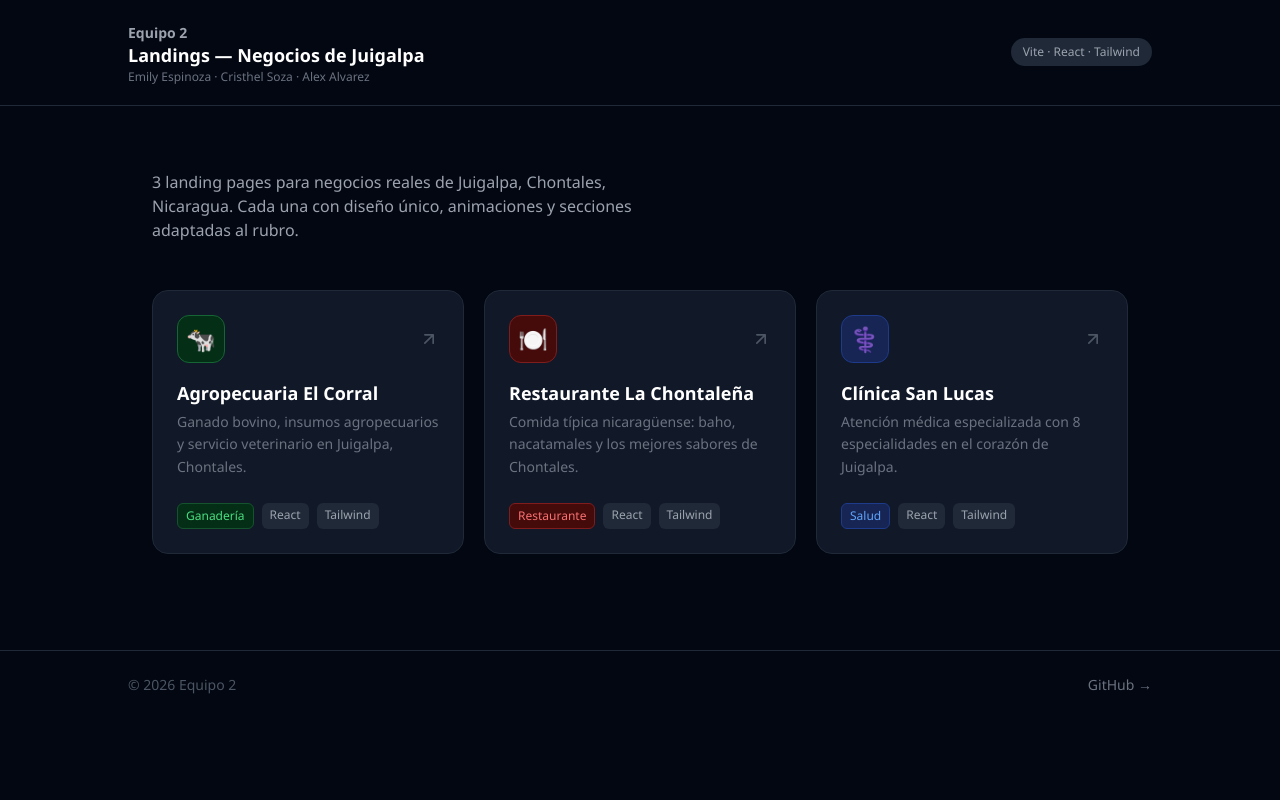
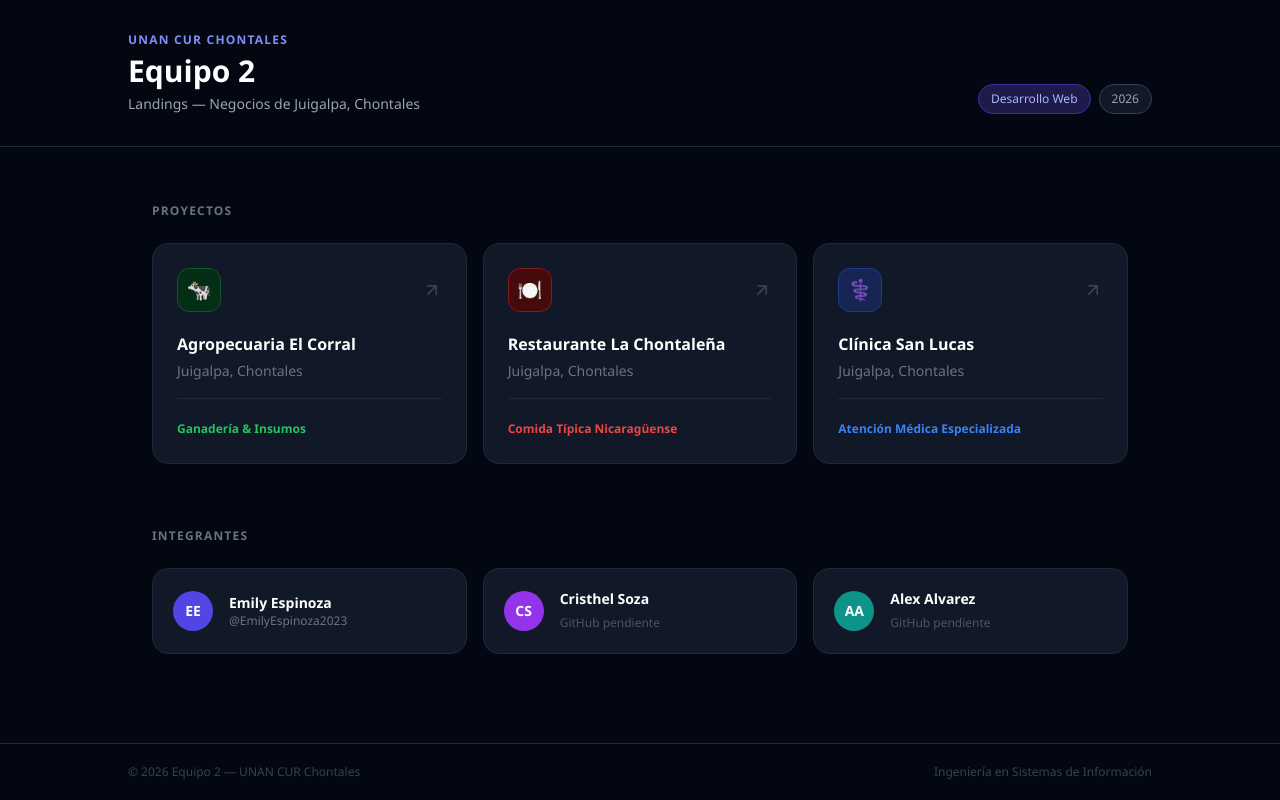
Before and after one commit to EmilyEspinoza2023/Portafolio, a plain HTML site: page index.html in a window 1280 px wide. Drawn offline with nearby package versions, Linux system fonts and the light colour scheme.

Commit message:
Rediseño portafolio - Equipo 2 UNAN CUR Chontales

```diff
--- a/index.html
+++ b/index.html
@@ -3,125 +3,148 @@
 <head>
   <meta charset="UTF-8" />
   <meta name="viewport" content="width=device-width, initial-scale=1.0" />
-  <title>Portafolio — Landings Juigalpa | CodeArtbyEmile</title>
+  <title>Portafolio — Equipo 2 | UNAN CUR Chontales</title>
   <script src="https://cdn.tailwindcss.com"></script>
   <style>
     body { font-family: 'Segoe UI', system-ui, sans-serif; }
     .card:hover .card-arrow { transform: translateX(4px); }
   </style>
 </head>
-<body class="bg-gray-950 text-white min-h-screen">
+<body class="bg-gray-950 text-white min-h-screen flex flex-col">
 
   <!-- Header -->
-  <header class="border-b border-gray-800 px-6 py-5">
-    <div class="max-w-5xl mx-auto flex items-center justify-between">
-      <div>
-        <span class="text-gray-400 text-sm font-semibold">Equipo 2</span>
-        <h1 class="text-white font-bold text-lg leading-tight">Landings — Negocios de Juigalpa</h1>
-        <p class="text-gray-500 text-xs mt-0.5">Emily Espinoza · Cristhel Soza · Alex Alvarez</p>
+  <header class="border-b border-gray-800 px-6 py-8">
+    <div class="max-w-5xl mx-auto">
+      <div class="flex flex-col sm:flex-row sm:items-end sm:justify-between gap-4">
+        <div>
+          <p class="text-indigo-400 text-xs font-semibold tracking-widest uppercase mb-1">UNAN CUR Chontales</p>
+          <h1 class="text-white font-extrabold text-3xl leading-tight">Equipo 2</h1>
+          <p class="text-gray-400 text-sm mt-1">Landings — Negocios de Juigalpa, Chontales</p>
+        </div>
+        <div class="flex items-center gap-2 flex-wrap">
+          <span class="bg-indigo-950 border border-indigo-800 text-indigo-300 text-xs font-medium px-3 py-1.5 rounded-full">
+            Desarrollo Web
+          </span>
+          <span class="bg-gray-900 border border-gray-700 text-gray-400 text-xs font-medium px-3 py-1.5 rounded-full">
+            2026
+          </span>
+        </div>
       </div>
-      <span class="hidden sm:inline-block bg-gray-800 text-gray-400 text-xs px-3 py-1.5 rounded-full">
-        Vite · React · Tailwind
-      </span>
     </div>
   </header>
 
   <!-- Main -->
-  <main class="max-w-5xl mx-auto px-6 py-16">
+  <main class="max-w-5xl mx-auto px-6 py-14 w-full flex-1">
 
-    <div class="mb-12">
-      <p class="text-gray-400 text-base max-w-lg">
-        3 landing pages para negocios reales de Juigalpa, Chontales, Nicaragua.
-        Cada una con diseño único, animaciones y secciones adaptadas al rubro.
-      </p>
-    </div>
+    <!-- Projects label -->
+    <p class="text-gray-500 text-xs font-semibold tracking-widest uppercase mb-6">Proyectos</p>
 
     <!-- Cards grid -->
-    <div class="grid grid-cols-1 sm:grid-cols-2 lg:grid-cols-3 gap-5">
+    <div class="grid grid-cols-1 sm:grid-cols-2 lg:grid-cols-3 gap-4 mb-16">
 
       <!-- Card 1: Agropecuaria -->
       <a href="https://emilyespinoza2023.github.io/agropecuaria-chontales" target="_blank" rel="noopener noreferrer"
-        class="card group bg-gray-900 border border-gray-800 rounded-2xl p-6 hover:border-green-700 hover:bg-gray-900/80 transition-all duration-200 flex flex-col">
-        <div class="flex items-center justify-between mb-4">
-          <div class="w-12 h-12 bg-green-950 border border-green-800 rounded-xl flex items-center justify-center text-2xl">
+        class="card group bg-gray-900 border border-gray-800 rounded-2xl p-6 hover:border-green-700 transition-all duration-200 flex flex-col">
+        <div class="flex items-center justify-between mb-5">
+          <div class="w-11 h-11 bg-green-950 border border-green-900 rounded-xl flex items-center justify-center text-xl">
             🐄
           </div>
-          <svg class="card-arrow text-gray-600 group-hover:text-green-500 transition-all duration-200 w-5 h-5" fill="none" stroke="currentColor" viewBox="0 0 24 24">
+          <svg class="card-arrow text-gray-700 group-hover:text-green-500 transition-all duration-200 w-5 h-5" fill="none" stroke="currentColor" viewBox="0 0 24 24">
             <path stroke-linecap="round" stroke-linejoin="round" stroke-width="2" d="M7 17L17 7M17 7H7M17 7v10"/>
           </svg>
         </div>
         <div class="flex-1">
-          <h2 class="text-white font-bold text-lg mb-1">Agropecuaria El Corral</h2>
-          <p class="text-gray-500 text-sm mb-4 leading-relaxed">
-            Ganado bovino, insumos agropecuarios y servicio veterinario en Juigalpa, Chontales.
-          </p>
+          <h2 class="text-white font-bold text-base mb-1">Agropecuaria El Corral</h2>
+          <p class="text-gray-500 text-sm leading-relaxed">Juigalpa, Chontales</p>
         </div>
-        <div class="flex flex-wrap gap-2 mt-2">
-          <span class="bg-green-950 text-green-400 text-xs px-2 py-1 rounded-md border border-green-900">Ganadería</span>
-          <span class="bg-gray-800 text-gray-400 text-xs px-2 py-1 rounded-md">React</span>
-          <span class="bg-gray-800 text-gray-400 text-xs px-2 py-1 rounded-md">Tailwind</span>
+        <div class="mt-4 pt-4 border-t border-gray-800">
+          <span class="text-green-500 text-xs font-semibold">Ganadería &amp; Insumos</span>
         </div>
       </a>
 
       <!-- Card 2: Restaurante -->
       <a href="https://emilyespinoza2023.github.io/restaurante-chontales" target="_blank" rel="noopener noreferrer"
-        class="card group bg-gray-900 border border-gray-800 rounded-2xl p-6 hover:border-red-800 hover:bg-gray-900/80 transition-all duration-200 flex flex-col">
-        <div class="flex items-center justify-between mb-4">
-          <div class="w-12 h-12 bg-red-950 border border-red-900 rounded-xl flex items-center justify-center text-2xl">
+        class="card group bg-gray-900 border border-gray-800 rounded-2xl p-6 hover:border-red-800 transition-all duration-200 flex flex-col">
+        <div class="flex items-center justify-between mb-5">
+          <div class="w-11 h-11 bg-red-950 border border-red-900 rounded-xl flex items-center justify-center text-xl">
             🍽️
           </div>
-          <svg class="card-arrow text-gray-600 group-hover:text-red-500 transition-all duration-200 w-5 h-5" fill="none" stroke="currentColor" viewBox="0 0 24 24">
+          <svg class="card-arrow text-gray-700 group-hover:text-red-500 transition-all duration-200 w-5 h-5" fill="none" stroke="currentColor" viewBox="0 0 24 24">
             <path stroke-linecap="round" stroke-linejoin="round" stroke-width="2" d="M7 17L17 7M17 7H7M17 7v10"/>
           </svg>
         </div>
         <div class="flex-1">
-          <h2 class="text-white font-bold text-lg mb-1">Restaurante La Chontaleña</h2>
-          <p class="text-gray-500 text-sm mb-4 leading-relaxed">
-            Comida típica nicaragüense: baho, nacatamales y los mejores sabores de Chontales.
-          </p>
+          <h2 class="text-white font-bold text-base mb-1">Restaurante La Chontaleña</h2>
+          <p class="text-gray-500 text-sm leading-relaxed">Juigalpa, Chontales</p>
         </div>
-        <div class="flex flex-wrap gap-2 mt-2">
-          <span class="bg-red-950 text-red-400 text-xs px-2 py-1 rounded-md border border-red-900">Restaurante</span>
-          <span class="bg-gray-800 text-gray-400 text-xs px-2 py-1 rounded-md">React</span>
-          <span class="bg-gray-800 text-gray-400 text-xs px-2 py-1 rounded-md">Tailwind</span>
+        <div class="mt-4 pt-4 border-t border-gray-800">
+          <span class="text-red-500 text-xs font-semibold">Comida Típica Nicaragüense</span>
         </div>
       </a>
 
       <!-- Card 3: Clínica -->
       <a href="https://emilyespinoza2023.github.io/clinica-juigalpa" target="_blank" rel="noopener noreferrer"
-        class="card group bg-gray-900 border border-gray-800 rounded-2xl p-6 hover:border-blue-800 hover:bg-gray-900/80 transition-all duration-200 flex flex-col">
-        <div class="flex items-center justify-between mb-4">
-          <div class="w-12 h-12 bg-blue-950 border border-blue-900 rounded-xl flex items-center justify-center text-2xl">
+        class="card group bg-gray-900 border border-gray-800 rounded-2xl p-6 hover:border-blue-800 transition-all duration-200 flex flex-col">
+        <div class="flex items-center justify-between mb-5">
+          <div class="w-11 h-11 bg-blue-950 border border-blue-900 rounded-xl flex items-center justify-center text-xl">
             ⚕️
           </div>
-          <svg class="card-arrow text-gray-600 group-hover:text-blue-500 transition-all duration-200 w-5 h-5" fill="none" stroke="currentColor" viewBox="0 0 24 24">
+          <svg class="card-arrow text-gray-700 group-hover:text-blue-500 transition-all duration-200 w-5 h-5" fill="none" stroke="currentColor" viewBox="0 0 24 24">
             <path stroke-linecap="round" stroke-linejoin="round" stroke-width="2" d="M7 17L17 7M17 7H7M17 7v10"/>
           </svg>
         </div>
         <div class="flex-1">
-          <h2 class="text-white font-bold text-lg mb-1">Clínica San Lucas</h2>
-          <p class="text-gray-500 text-sm mb-4 leading-relaxed">
-            Atención médica especializada con 8 especialidades en el corazón de Juigalpa.
-          </p>
+          <h2 class="text-white font-bold text-base mb-1">Clínica San Lucas</h2>
+          <p class="text-gray-500 text-sm leading-relaxed">Juigalpa, Chontales</p>
         </div>
-        <div class="flex flex-wrap gap-2 mt-2">
-          <span class="bg-blue-950 text-blue-400 text-xs px-2 py-1 rounded-md border border-blue-900">Salud</span>
-          <span class="bg-gray-800 text-gray-400 text-xs px-2 py-1 rounded-md">React</span>
-          <span class="bg-gray-800 text-gray-400 text-xs px-2 py-1 rounded-md">Tailwind</span>
+        <div class="mt-4 pt-4 border-t border-gray-800">
+          <span class="text-blue-500 text-xs font-semibold">Atención Médica Especializada</span>
         </div>
       </a>
 
     </div>
+
+    <!-- Team section -->
+    <p class="text-gray-500 text-xs font-semibold tracking-widest uppercase mb-6">Integrantes</p>
+
+    <div class="grid grid-cols-1 sm:grid-cols-3 gap-4">
+
+      <div class="bg-gray-900 border border-gray-800 rounded-2xl p-5 flex items-center gap-4">
+        <div class="w-10 h-10 bg-indigo-600 rounded-full flex items-center justify-center font-bold text-sm flex-shrink-0">EE</div>
+        <div class="min-w-0">
+          <p class="text-white font-semibold text-sm">Emily Espinoza</p>
+          <a href="https://github.com/EmilyEspinoza2023" target="_blank" rel="noopener noreferrer"
+            class="text-gray-500 hover:text-indigo-400 text-xs transition-colors truncate block">
+            @EmilyEspinoza2023
+          </a>
+        </div>
+      </div>
+
+      <div class="bg-gray-900 border border-gray-800 rounded-2xl p-5 flex items-center gap-4">
+        <div class="w-10 h-10 bg-purple-600 rounded-full flex items-center justify-center font-bold text-sm flex-shrink-0">CS</div>
+        <div class="min-w-0">
+          <p class="text-white font-semibold text-sm">Cristhel Soza</p>
+          <span class="text-gray-600 text-xs">GitHub pendiente</span>
+        </div>
+      </div>
+
+      <div class="bg-gray-900 border border-gray-800 rounded-2xl p-5 flex items-center gap-4">
+        <div class="w-10 h-10 bg-teal-600 rounded-full flex items-center justify-center font-bold text-sm flex-shrink-0">AA</div>
+        <div class="min-w-0">
+          <p class="text-white font-semibold text-sm">Alex Alvarez</p>
+          <span class="text-gray-600 text-xs">GitHub pendiente</span>
+        </div>
+      </div>
+
+    </div>
+
   </main>
 
   <!-- Footer -->
-  <footer class="border-t border-gray-800 px-6 py-6 mt-8">
+  <footer class="border-t border-gray-800 px-6 py-5">
     <div class="max-w-5xl mx-auto flex items-center justify-between">
-      <span class="text-gray-600 text-sm">© 2026 Equipo 2</span>
-      <a href="https://github.com/CodeArtbyemile" target="_blank" rel="noopener noreferrer"
-        class="text-gray-500 hover:text-white text-sm transition-colors">
-        GitHub →
-      </a>
+      <span class="text-gray-700 text-xs">© 2026 Equipo 2 — UNAN CUR Chontales</span>
+      <span class="text-gray-700 text-xs">Ingeniería en Sistemas de Información</span>
     </div>
   </footer>
 
```
